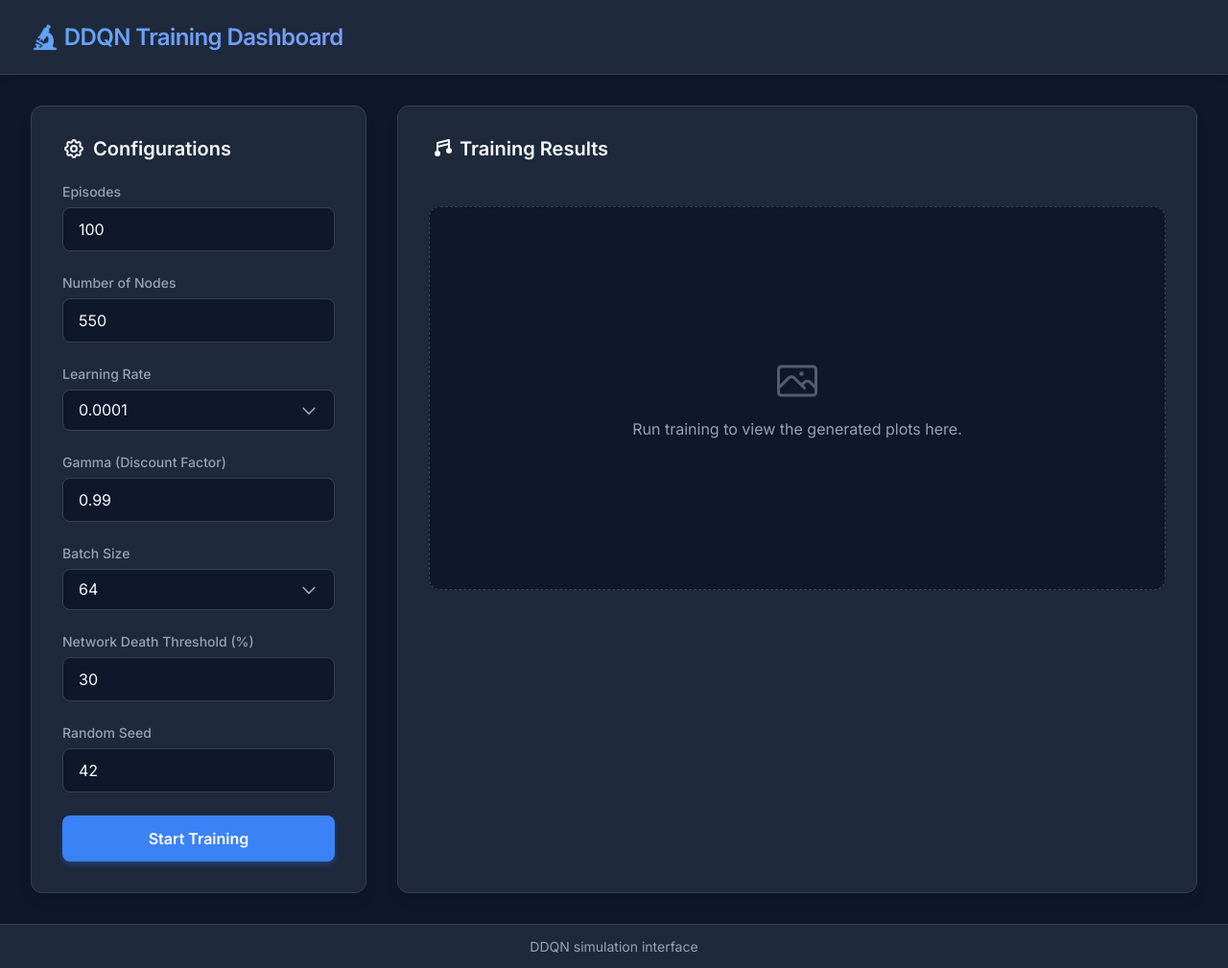
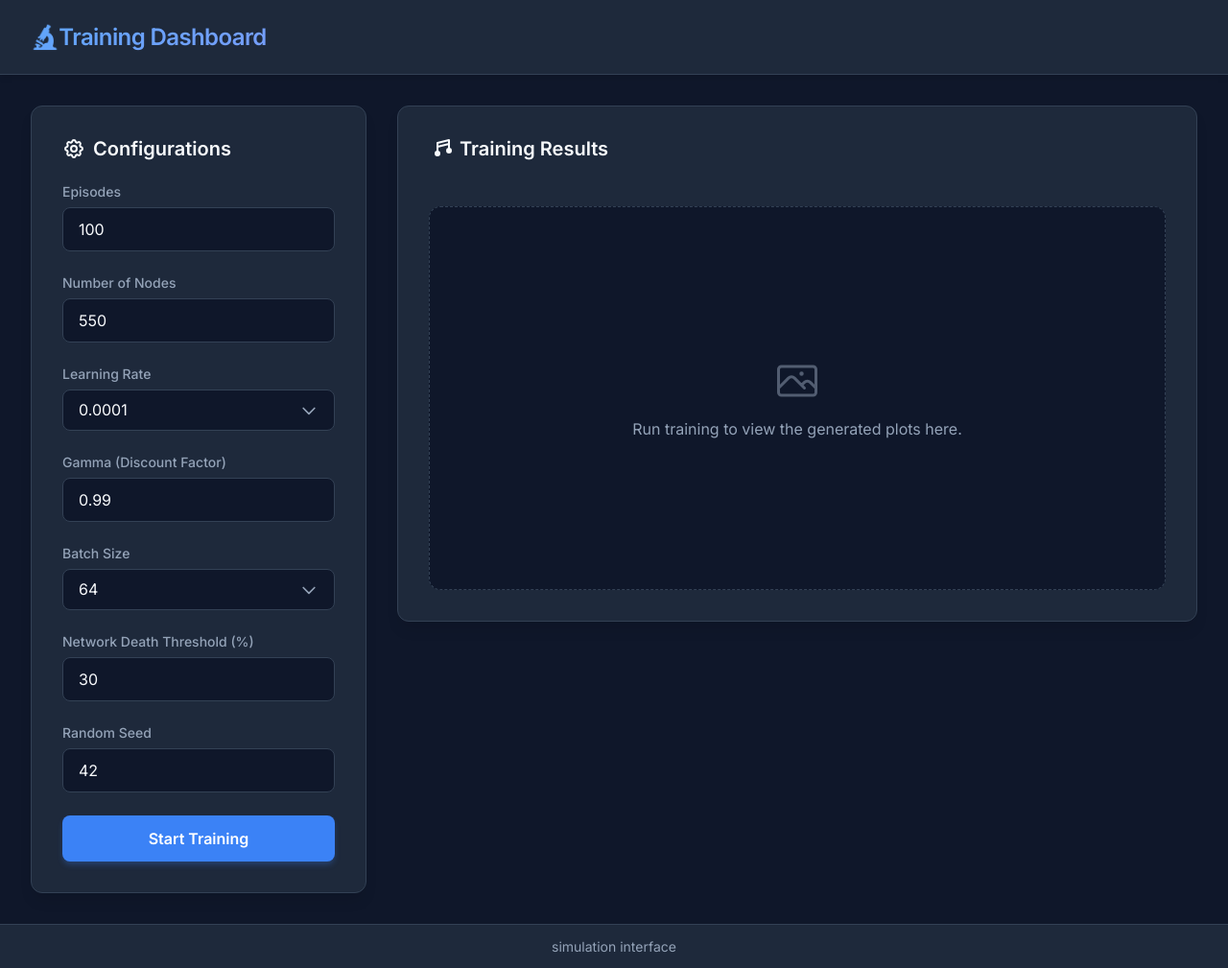
Before and after one commit to SidVaidya2005/M2M-WSN-using_ddqn, a Flask app: template templates/index.html in a window 1280 px wide. Shown: the whole page at 96% size. Run offline with Flask 3, Linux system fonts and the light colour scheme; the template is opened without the code that fills it, so the values that code supplies are empty; parts of the project's set-up code (start-up, migrations or seed data) failed here and were passed over.

Commit message:
feat: Implement training form submission logic and update HTML structure

```diff
--- a/templates/index.css
+++ b/templates/index.css
@@ -49,12 +49,18 @@ body {
 }
 
 .dashboard-layout {
-  max-width: 1400px;
+  width: min(1400px, 100%);
   margin: 0 auto;
   padding: 2rem;
   display: grid;
-  grid-template-columns: 350px 1fr;
+  grid-template-columns: minmax(300px, 350px) minmax(0, 1fr);
   gap: 2rem;
+  align-items: start;
+}
+
+.config-panel {
+  position: sticky;
+  top: 1.5rem;
 }
 
 .card-panel {
@@ -167,6 +173,7 @@ select.form-control {
   display: flex;
   flex-direction: column;
   gap: 1.5rem;
+  min-width: 0;
 }
 
 .results-media-stack {
@@ -307,5 +314,10 @@ select.form-control {
 @media (max-width: 1024px) {
   .dashboard-layout {
     grid-template-columns: 1fr;
+    padding: 1.25rem;
+  }
+
+  .config-panel {
+    position: static;
   }
 }
--- a/templates/index.html
+++ b/templates/index.html
@@ -4,14 +4,14 @@
 <head>
     <meta charset="UTF-8">
     <meta name="viewport" content="width=device-width, initial-scale=1.0">
-    <title>DDQN Training Interface</title>
-    <link rel="stylesheet" href="/index.css">
+    <title>Training Interface</title>
+    <link rel="stylesheet" href="/templates/index.css">
 </head>
 
 <body>
 
     <header class="site-header">
-        <h1 class="site-title">🔬 DDQN Training Dashboard</h1>
+        <h1 class="site-title">🔬Training Dashboard</h1>
     </header>
 
     <main class="dashboard-main">
@@ -117,7 +117,7 @@
                             </svg>
                             Run training to view the generated plots here.
                         </div>
-                        <img id="resultImage" src="" alt="DDQN Training Results">
+                        <img id="resultImage" src="/results/final_ddqn_training.png" alt="DDQN Training Results">
                     </div>
 
                     <div class="image-container simulation-gif-box" id="gifContainer">
@@ -129,89 +129,10 @@
     </main>
 
     <footer class="site-footer">
-        DDQN simulation interface
+        simulation interface
     </footer>
 
-    <script>
-        const trainingForm = document.getElementById('trainingForm');
-
-        trainingForm.addEventListener('submit', async (e) => {
-            e.preventDefault();
-
-            const runButton = document.getElementById('runBtn');
-            const buttonText = runButton.querySelector('.btn-text');
-            const loader = document.getElementById('loader');
-            const statusMessage = document.getElementById('statusMessage');
-            const resultImage = document.getElementById('resultImage');
-            const imagePlaceholder = document.getElementById('imagePlaceholder');
-            const metricsGrid = document.getElementById('metricsGrid');
-            const gifContainer = document.getElementById('gifContainer');
-
-            const payload = {
-                episodes: parseInt(document.getElementById('episodes').value),
-                nodes: parseInt(document.getElementById('nodes').value),
-                lr: parseFloat(document.getElementById('lr').value),
-                gamma: parseFloat(document.getElementById('gamma').value),
-                batch_size: parseInt(document.getElementById('batch_size').value),
-                death_threshold: parseFloat(document.getElementById('death_threshold').value) / 100.0,
-                seed: parseInt(document.getElementById('seed').value)
-            };
-
-            runButton.disabled = true;
-            buttonText.textContent = 'Training...';
-            loader.style.display = 'block';
-            statusMessage.style.display = 'none';
-            statusMessage.className = 'status-message';
-            gifContainer.style.display = 'none';
-
-            try {
-                const response = await fetch('/run_training', {
-                    method: 'POST',
-                    headers: { 'Content-Type': 'application/json' },
-                    body: JSON.stringify(payload)
-                });
-
-                const data = await response.json();
-
-                if (response.ok && data.status === 'success') {
-                    statusMessage.textContent = data.message;
-                    statusMessage.classList.add('status-success');
-                    statusMessage.style.display = 'block';
-
-                    const timestamp = new Date().getTime();
-                    resultImage.src = `${data.image_url}?t=${timestamp}`;
-
-                    resultImage.onload = () => {
-                        imagePlaceholder.style.display = 'none';
-                        resultImage.style.display = 'block';
-                    };
-
-                    if (data.gif_url) {
-                        const resultGif = document.getElementById('resultGif');
-                        resultGif.src = `${data.gif_url}?t=${timestamp}`;
-                        gifContainer.style.display = 'block';
-                    }
-
-                    if (data.results) {
-                        document.getElementById('valBestLifetime').textContent = data.results.best_lifetime;
-                        document.getElementById('valBestEpisode').textContent = data.results.best_episode;
-                        document.getElementById('valAvgLifetime').textContent = data.results.avg_lifetime_final_10.toFixed(1);
-                        metricsGrid.style.display = 'grid';
-                    }
-                } else {
-                    throw new Error(data.message || 'Unknown server error');
-                }
-            } catch (err) {
-                statusMessage.textContent = `Error: ${err.message}`;
-                statusMessage.classList.add('status-error');
-                statusMessage.style.display = 'block';
-            } finally {
-                runButton.disabled = false;
-                buttonText.textContent = 'Start Training';
-                loader.style.display = 'none';
-            }
-        });
-    </script>
+    <script src="/templates/index.js"></script>
 </body>
 
 </html>
--- /dev/null
+++ b/templates/index.js
@@ -0,0 +1,82 @@
+const trainingForm = document.getElementById("trainingForm");
+
+trainingForm.addEventListener("submit", async (e) => {
+  e.preventDefault();
+
+  const runButton = document.getElementById("runBtn");
+  const buttonText = runButton.querySelector(".btn-text");
+  const loader = document.getElementById("loader");
+  const statusMessage = document.getElementById("statusMessage");
+  const resultImage = document.getElementById("resultImage");
+  const imagePlaceholder = document.getElementById("imagePlaceholder");
+  const metricsGrid = document.getElementById("metricsGrid");
+  const gifContainer = document.getElementById("gifContainer");
+
+  const payload = {
+    episodes: parseInt(document.getElementById("episodes").value),
+    nodes: parseInt(document.getElementById("nodes").value),
+    lr: parseFloat(document.getElementById("lr").value),
+    gamma: parseFloat(document.getElementById("gamma").value),
+    batch_size: parseInt(document.getElementById("batch_size").value),
+    death_threshold:
+      parseFloat(document.getElementById("death_threshold").value) / 100.0,
+    seed: parseInt(document.getElementById("seed").value),
+  };
+
+  runButton.disabled = true;
+  buttonText.textContent = "Training...";
+  loader.style.display = "block";
+  statusMessage.style.display = "none";
+  statusMessage.className = "status-message";
+  gifContainer.style.display = "none";
+
+  try {
+    const response = await fetch("/run_training", {
+      method: "POST",
+      headers: { "Content-Type": "application/json" },
+      body: JSON.stringify(payload),
+    });
+
+    const data = await response.json();
+
+    if (response.ok && data.status === "success") {
+      statusMessage.textContent = data.message;
+      statusMessage.classList.add("status-success");
+      statusMessage.style.display = "block";
+
+      const timestamp = new Date().getTime();
+      resultImage.src = `${data.image_url}?t=${timestamp}`;
+
+      resultImage.onload = () => {
+        imagePlaceholder.style.display = "none";
+        resultImage.style.display = "block";
+      };
+
+      if (data.gif_url) {
+        const resultGif = document.getElementById("resultGif");
+        resultGif.src = `${data.gif_url}?t=${timestamp}`;
+        gifContainer.style.display = "block";
+      }
+
+      if (data.results) {
+        document.getElementById("valBestLifetime").textContent =
+          data.results.best_lifetime;
+        document.getElementById("valBestEpisode").textContent =
+          data.results.best_episode;
+        document.getElementById("valAvgLifetime").textContent =
+          data.results.avg_lifetime_final_10.toFixed(1);
+        metricsGrid.style.display = "grid";
+      }
+    } else {
+      throw new Error(data.message || "Unknown server error");
+    }
+  } catch (err) {
+    statusMessage.textContent = `Error: ${err.message}`;
+    statusMessage.classList.add("status-error");
+    statusMessage.style.display = "block";
+  } finally {
+    runButton.disabled = false;
+    buttonText.textContent = "Start Training";
+    loader.style.display = "none";
+  }
+});
```
